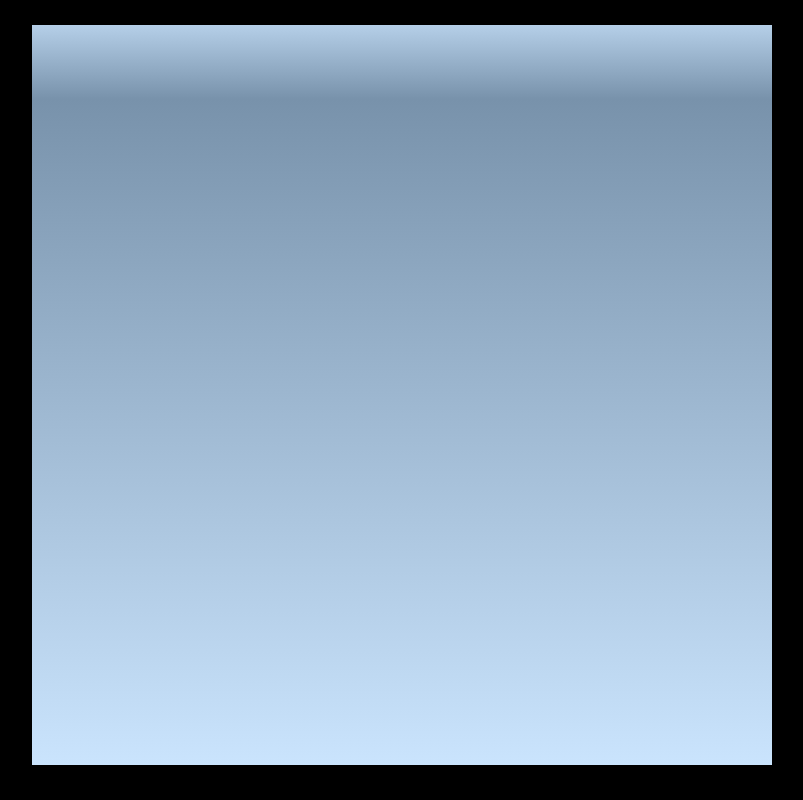
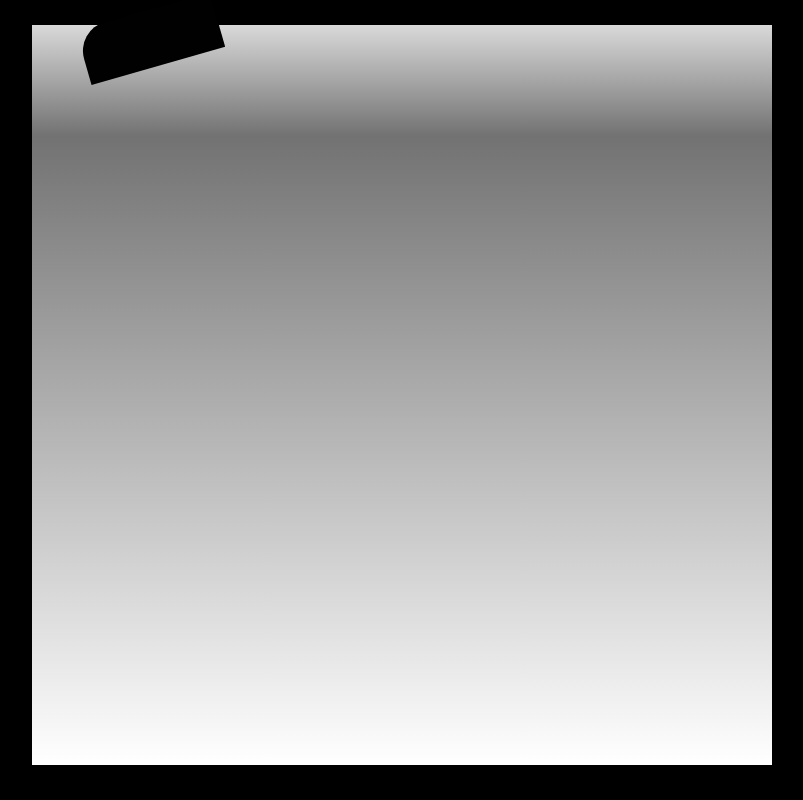
Before and after one commit to RaneWallin/css-art, a React (Create React App) app: page / in a window 1280 px wide. Shown: the whole page, without its empty margins (238-1041 px from the left). Built offline with nearby package versions, Linux system fonts and the light colour scheme.

Commit message:
starting the hair and adjusting gradient colors

```diff
--- a/src/canvases/Freddie.js
+++ b/src/canvases/Freddie.js
@@ -2,14 +2,30 @@ import React from "react";
 import styled from "styled-components";
 
 const Freddie = _ => {
-  return <Background />;
+  return (
+    <Background>
+      <Hair1 />
+    </Background>
+  );
 };
 
 export default Freddie;
 
 const Background = styled.div`
+  poisition: relative;
   width: 740px;
   height: 740px;
   margin: 25px auto;
-  background-image: linear-gradient(#b5cfe8, #7892ab 10%, #cae4fd 100%);
+  background-image: linear-gradient(#d9d9d9, #727272 15%, #ffffff 100%);
 `;
+
+const Hair1 = styled.div`
+  position: absolute;
+  transform: rotate(-16deg);
+  border-top-left-radius: 30px;
+  top: 10px;
+  right: 822px;
+  width: 139px;
+  height: 57px;
+  background-color: #010101;
+`;
```
